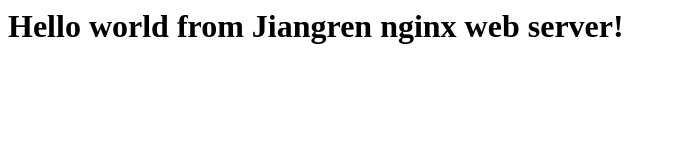
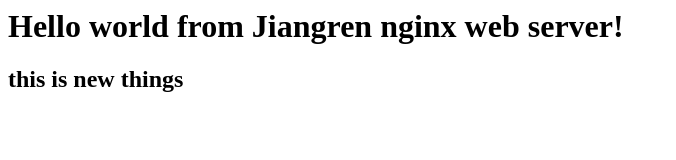
Before and after one commit to aaron027/docker3, a plain HTML site: page web-ngix/index.html in a window 1280 px wide. Shown: the whole page, without its empty margins (0-676 px from the left). Drawn offline with Linux system fonts and the light colour scheme.

Commit message:
Update index.html

```diff
--- a/web-ngix/index.html
+++ b/web-ngix/index.html
@@ -1 +1,3 @@
 <h1>Hello world from Jiangren nginx web server!</h1>
+
+<h2>this is new things</h2>
```
